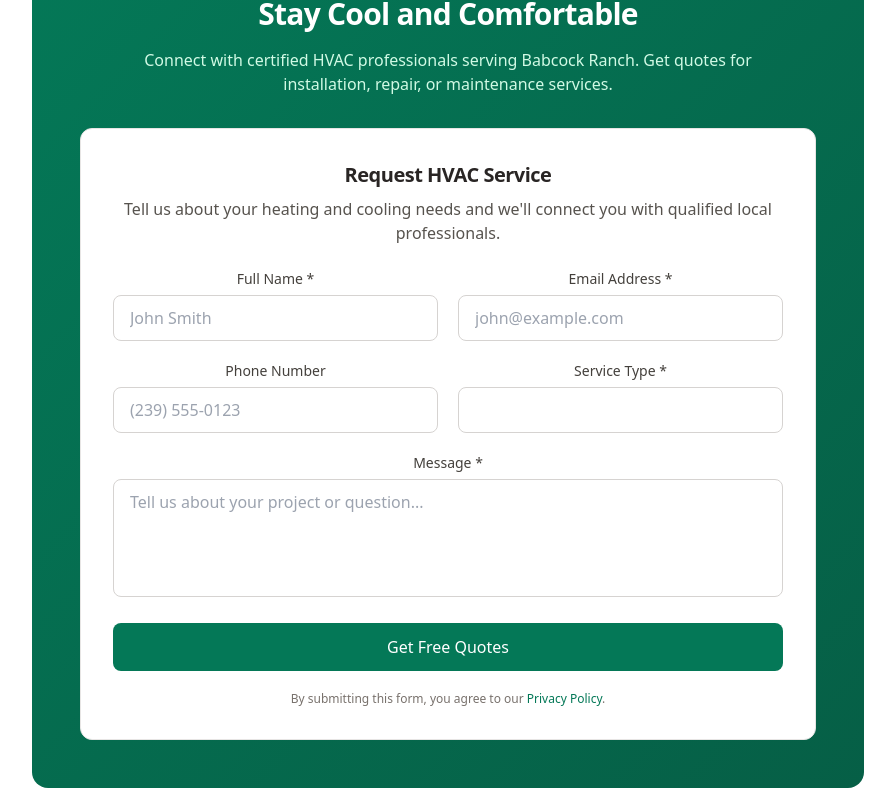
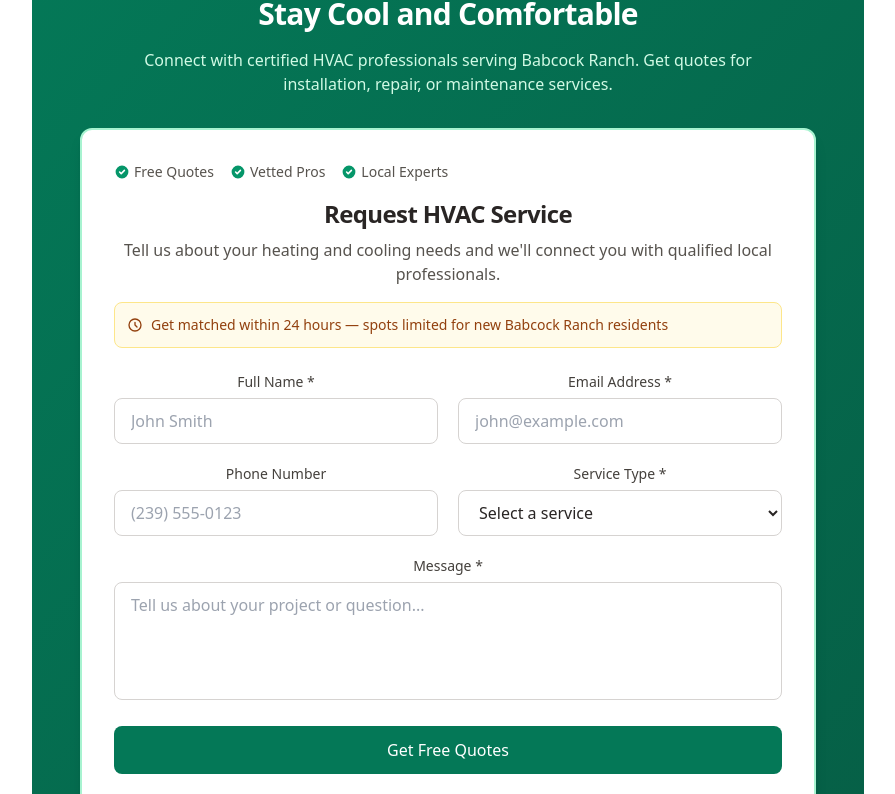
Before and after one commit to realestateos/babcockranch, a Next.js app: page /vendors/hvac in a window 1280 px wide. Shown: the part 3700-4494 px from the top of the page, without its empty margins (192-1087 px from the left). Built offline with nearby package versions, Linux system fonts and the light colour scheme.

Commit message:
Remove Coming soon tags from vendor cards

```diff
--- a/src/components/ContactForm.tsx
+++ b/src/components/ContactForm.tsx
@@ -78,9 +78,41 @@ export default function ContactForm({
   }
 
   return (
-    <div className="bg-white rounded-xl border border-stone-200 p-6 md:p-8">
-      <h3 className="text-xl font-semibold text-stone-800 mb-2">{title}</h3>
-      <p className="text-stone-600 mb-6">{description}</p>
+    <div className="bg-white rounded-xl border-2 border-emerald-200 p-6 md:p-8 shadow-lg">
+      {/* Trust Badges */}
+      <div className="flex items-center gap-4 mb-4 text-sm text-stone-600">
+        <div className="flex items-center gap-1">
+          <svg className="w-4 h-4 text-emerald-600" fill="currentColor" viewBox="0 0 20 20">
+            <path fillRule="evenodd" d="M10 18a8 8 0 100-16 8 8 0 000 16zm3.707-9.293a1 1 0 00-1.414-1.414L9 10.586 7.707 9.293a1 1 0 00-1.414 1.414l2 2a1 1 0 001.414 0l4-4z" clipRule="evenodd" />
+          </svg>
+          <span>Free Quotes</span>
+        </div>
+        <div className="flex items-center gap-1">
+          <svg className="w-4 h-4 text-emerald-600" fill="currentColor" viewBox="0 0 20 20">
+            <path fillRule="evenodd" d="M10 18a8 8 0 100-16 8 8 0 000 16zm3.707-9.293a1 1 0 00-1.414-1.414L9 10.586 7.707 9.293a1 1 0 00-1.414 1.414l2 2a1 1 0 001.414 0l4-4z" clipRule="evenodd" />
+          </svg>
+          <span>Vetted Pros</span>
+        </div>
+        <div className="flex items-center gap-1">
+          <svg className="w-4 h-4 text-emerald-600" fill="currentColor" viewBox="0 0 20 20">
+            <path fillRule="evenodd" d="M10 18a8 8 0 100-16 8 8 0 000 16zm3.707-9.293a1 1 0 00-1.414-1.414L9 10.586 7.707 9.293a1 1 0 00-1.414 1.414l2 2a1 1 0 001.414 0l4-4z" clipRule="evenodd" />
+          </svg>
+          <span>Local Experts</span>
+        </div>
+      </div>
+
+      <h3 className="text-2xl font-bold text-stone-800 mb-2">{title}</h3>
+      <p className="text-stone-600 mb-4">{description}</p>
+
+      {/* Urgency Element */}
+      <div className="bg-amber-50 border border-amber-200 rounded-lg p-3 mb-6">
+        <p className="text-amber-800 text-sm flex items-center gap-2">
+          <svg className="w-4 h-4" fill="none" stroke="currentColor" viewBox="0 0 24 24">
+            <path strokeLinecap="round" strokeLinejoin="round" strokeWidth={2} d="M12 8v4l3 3m6-3a9 9 0 11-18 0 9 9 0 0118 0z" />
+          </svg>
+          <span>Get matched within 24 hours — spots limited for new Babcock Ranch residents</span>
+        </p>
+      </div>
 
       <form onSubmit={handleSubmit} className="space-y-5">
         <div className="grid grid-cols-1 md:grid-cols-2 gap-5">
@@ -144,17 +176,23 @@ export default function ContactForm({
                 required
                 value={formState.serviceType}
                 onChange={handleChange}
-                className="w-full px-4 py-2.5 border border-stone-300 rounded-lg focus:ring-2 focus:ring-emerald-500 focus:border-emerald-500 outline-none transition-all bg-white"
+                className="w-full px-4 py-2.5 border border-stone-300 rounded-lg focus:ring-2 focus:ring-emerald-500 focus:border-emerald-500 outline-none transition-all bg-white text-stone-800"
               >
-                <option value="">Select a service</option>
-                <option value="landscaping">Landscaping & Lawn Care</option>
-                <option value="pool">Pool Services</option>
-                <option value="hvac">HVAC & Air Conditioning</option>
-                <option value="pest">Pest Control</option>
-                <option value="cleaning">Home Cleaning</option>
-                <option value="handyman">Handyman Services</option>
-                <option value="security">Home Security</option>
-                <option value="other">Other</option>
+                <option value="" className="text-stone-800">Select a service</option>
+                <option value="landscaping" className="text-stone-800">Landscaping & Lawn Care</option>
+                <option value="pool" className="text-stone-800">Pool Services</option>
+                <option value="hvac" className="text-stone-800">HVAC & Air Conditioning</option>
+                <option value="pest" className="text-stone-800">Pest Control</option>
+                <option value="cleaning" className="text-stone-800">Home Cleaning</option>
+                <option value="handyman" className="text-stone-800">Handyman Services</option>
+                <option value="security" className="text-stone-800">Home Security</option>
+                <option value="plumbing" className="text-stone-800">Plumbing</option>
+                <option value="electrical" className="text-stone-800">Electrical</option>
+                <option value="flooring" className="text-stone-800">Flooring</option>
+                <option value="painting" className="text-stone-800">Painting</option>
+                <option value="window-treatments" className="text-stone-800">Window Treatments</option>
+                <option value="real-estate" className="text-stone-800">Real Estate Agent</option>
+                <option value="other" className="text-stone-800">Other</option>
               </select>
             </div>
           )}
--- a/src/components/ServiceCategoryCard.tsx
+++ b/src/components/ServiceCategoryCard.tsx
@@ -27,15 +27,9 @@ export default function ServiceCategoryCard({ title, description, href, icon, ve
         </p>
 
         <div className="flex items-center justify-between">
-          {vendorCount !== undefined ? (
-            <span className="text-xs text-stone-500">
-              {vendorCount} vendors
-            </span>
-          ) : (
-            <span className="text-xs text-amber-600 font-medium bg-amber-50 px-2 py-1 rounded-full">
-              Coming soon
-            </span>
-          )}
+          <span className="text-xs text-emerald-700 font-medium group-hover:underline">
+            Learn more
+          </span>
 
           <svg className="w-5 h-5 text-stone-400 group-hover:text-emerald-600 group-hover:translate-x-1 transition-all" fill="none" stroke="currentColor" viewBox="0 0 24 24">
             <path strokeLinecap="round" strokeLinejoin="round" strokeWidth={2} d="M17 8l4 4m0 0l-4 4m4-4H3" />
```
